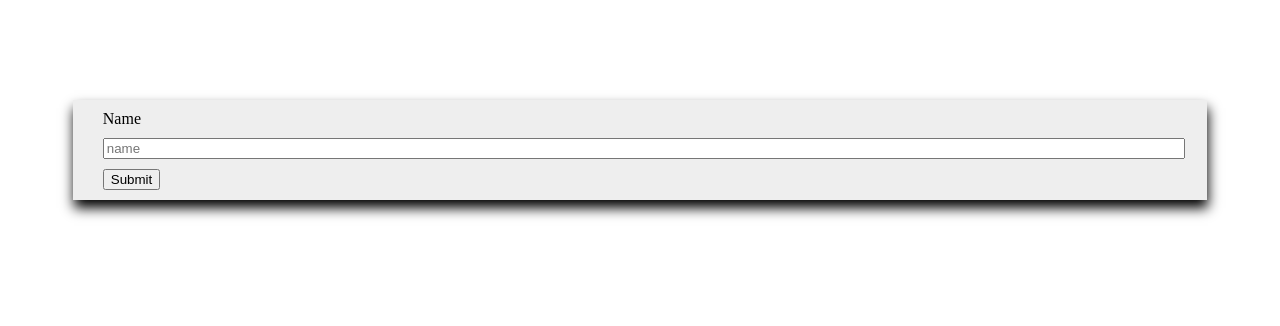
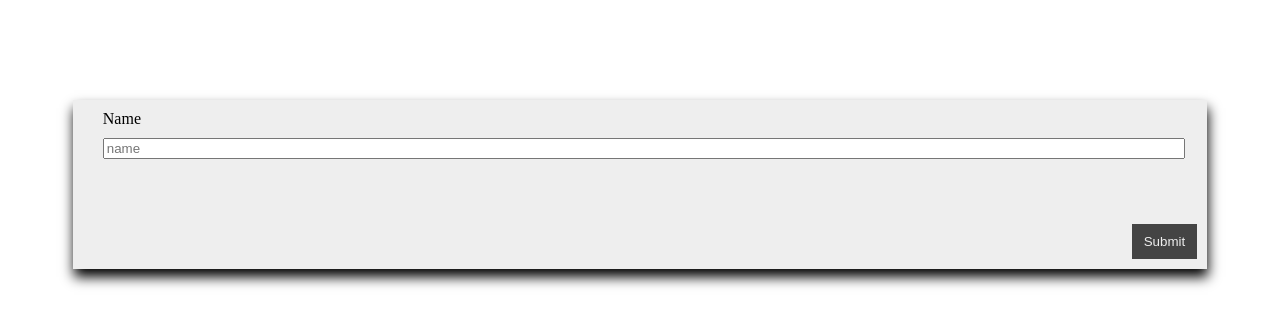
Before and after one commit to brandon-kyle-bailey/express-server-side-authentication, a website: page app/index.html in a window 1280 px wide. Drawn offline with Linux system fonts and the light colour scheme.

Commit message:
finalizing style for form button

```diff
--- a/app/index.html
+++ b/app/index.html
@@ -12,7 +12,7 @@
 <body>
 
     <section class="container">
-        <form>
+        <form class="validation-form">
             <div>
                 <div class="label">
                     <label for="">Name</label>
--- a/app/public/css/stylesheet.css
+++ b/app/public/css/stylesheet.css
@@ -4,6 +4,11 @@
     padding: 10px 30px;
     margin: 100px auto;
     width: 85%;
+    position: relative;
+}
+
+.validation-form {
+    margin-bottom: 100px;
 }
 
 input {
@@ -14,3 +19,14 @@ input {
 .input {
     margin-bottom: 10px;
 }
+
+.button {
+    position: absolute;
+    bottom: 10px;
+    right: 10px;
+    color: #eee;
+    background: #444;
+    padding: 3px 12px;
+    border: none;
+    height: 35px;
+}
```
